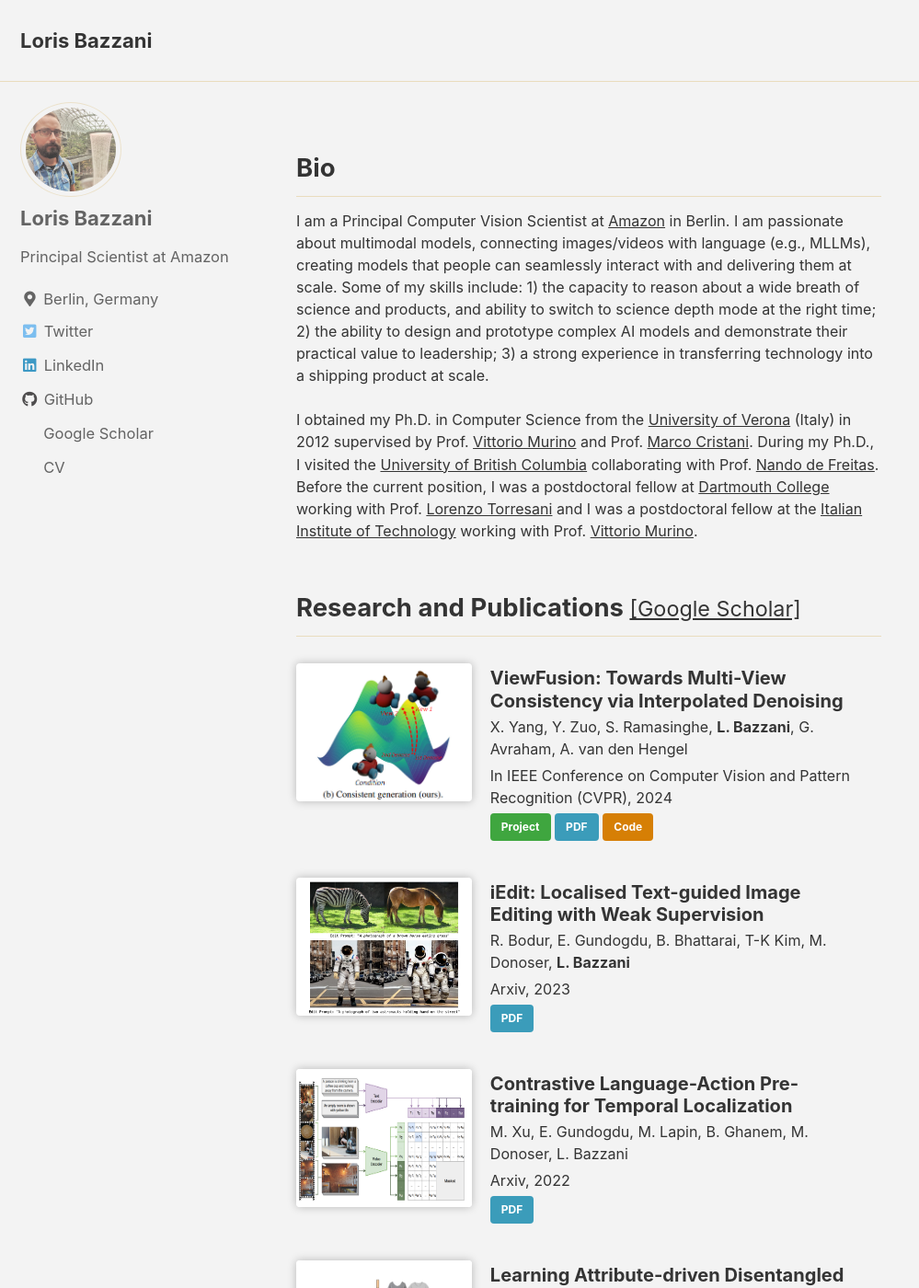
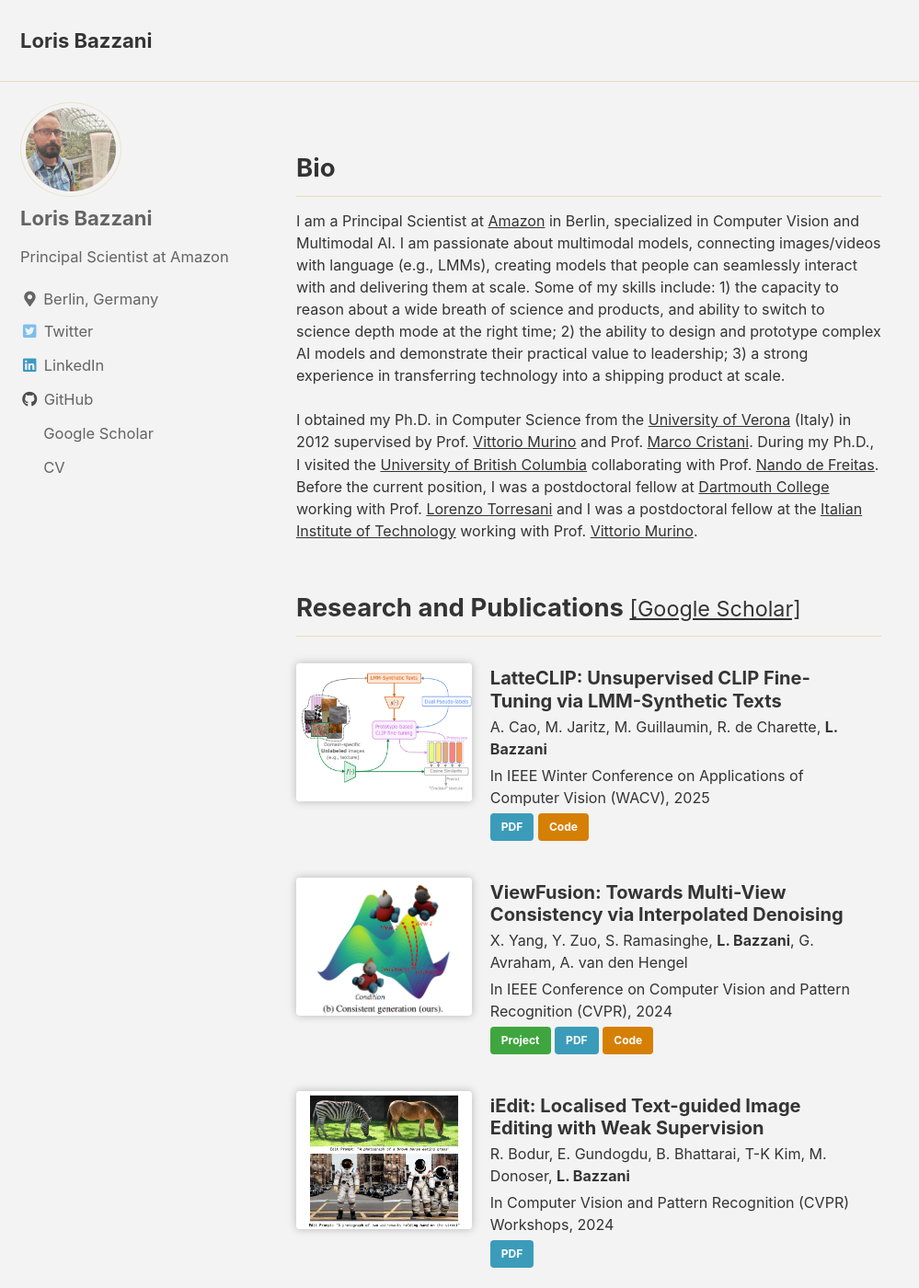
Before and after one commit to lorisbaz/lorisbaz.github.io, a Jekyll site: the page built from index.html, in a window 1280 px wide and 1400 px high. Shown: the whole window at 92% size, without its empty margins (0-999 px from the left). Built offline with Jekyll 4.4.1, drawn with Linux system fonts in a browser that asks for light colours; cached includes are drawn as plain includes; the list of posts is cut into pages by our own code; some of the changed text lies outside the part shown.

Commit message:
Updating info and template

```diff
--- a/_config.yml
+++ b/_config.yml
@@ -11,7 +11,7 @@
 # https://mmistakes.github.io/minimal-mistakes/docs/quick-start-guide/#installing-the-theme
 
 # theme                  : "minimal-mistakes-jekyll"
-remote_theme: "mmistakes/minimal-mistakes@4.24.0"
+remote_theme: "mmistakes/minimal-mistakes@4.26.2"
 minimal_mistakes_skin    : "dirt" # "air", "aqua", "contrast", "dark", "dirt", "neon", "mint", "plum", "sunrise"
 
 # Site Settings
--- a/_data/publications.yml
+++ b/_data/publications.yml
@@ -1,5 +1,12 @@
 # Publications on home page
 papers:
+  - title: "LatteCLIP: Unsupervised CLIP Fine-Tuning via LMM-Synthetic Texts"
+    authors: "A. Cao, M. Jaritz, M. Guillaumin, R. de Charette, **L. Bazzani**"
+    venue: "In IEEE Winter Conference on Applications of Computer Vision (WACV), 2025"
+    teaser: wacv2025.png
+    links:
+      - "[PDF](https://arxiv.org/pdf/2410.08211){: .btn .btn--info}"
+      - "[Code](https://github.com/astra-vision/LatteCLIP){: .btn .btn--warning}"
   - title: "ViewFusion: Towards Multi-View Consistency via Interpolated Denoising"
     authors: "X. Yang, Y. Zuo, S. Ramasinghe, **L. Bazzani**, G. Avraham, A. van den Hengel"
     venue: "In IEEE Conference on Computer Vision and Pattern Recognition (CVPR), 2024"
@@ -10,12 +17,12 @@
       - "[Code](https://github.com/Wi-sc/ViewFusion){: .btn .btn--warning}"
   - title: "iEdit: Localised Text-guided Image Editing with Weak Supervision"
     authors: "R. Bodur, E. Gundogdu, B. Bhattarai, T-K Kim, M. Donoser, **L. Bazzani**"
-    venue: "Arxiv, 2023"
+    venue: "In Computer Vision and Pattern Recognition (CVPR) Workshops, 2024"
     teaser: iEdit.png
     links:
       - "[PDF](https://arxiv.org/abs/2305.05947){: .btn .btn--info}"
   - title: "Contrastive Language-Action Pre-training for Temporal Localization"
-    authors: "M. Xu, E. Gundogdu, M. Lapin, B. Ghanem, M. Donoser, L. Bazzani"
+    authors: "M. Xu, E. Gundogdu, M. Lapin, B. Ghanem, M. Donoser, **L. Bazzani**"
     venue: "Arxiv, 2022"
     teaser: CLAP.png
     links:
--- a/index.html
+++ b/index.html
@@ -7,8 +7,8 @@
 
 <h2 id="bio">Bio</h2>
 <div class="publication__item"><p>
-I am a Principal Computer Vision Scientist at <a href="http://www.amazon.jobs/location/berlin-germany">Amazon</a> in Berlin.
-I am passionate about multimodal models, connecting images/videos with language (e.g., MLLMs), creating models that people can seamlessly interact with and delivering them at scale.
+I am a Principal Scientist at <a href="http://www.amazon.jobs/location/berlin-germany">Amazon</a> in Berlin, specialized in Computer Vision and Multimodal AI.
+I am passionate about multimodal models, connecting images/videos with language (e.g., LMMs), creating models that people can seamlessly interact with and delivering them at scale.
 Some of my skills include:
 1) the capacity to reason about a wide breath of science and products, and ability to switch to science depth mode at the right time;
 2) the ability to design and prototype complex AI models and demonstrate their practical value to leadership;
```
Also changed, not shown: page_files/wacv2025.png (added), 2 other files.
